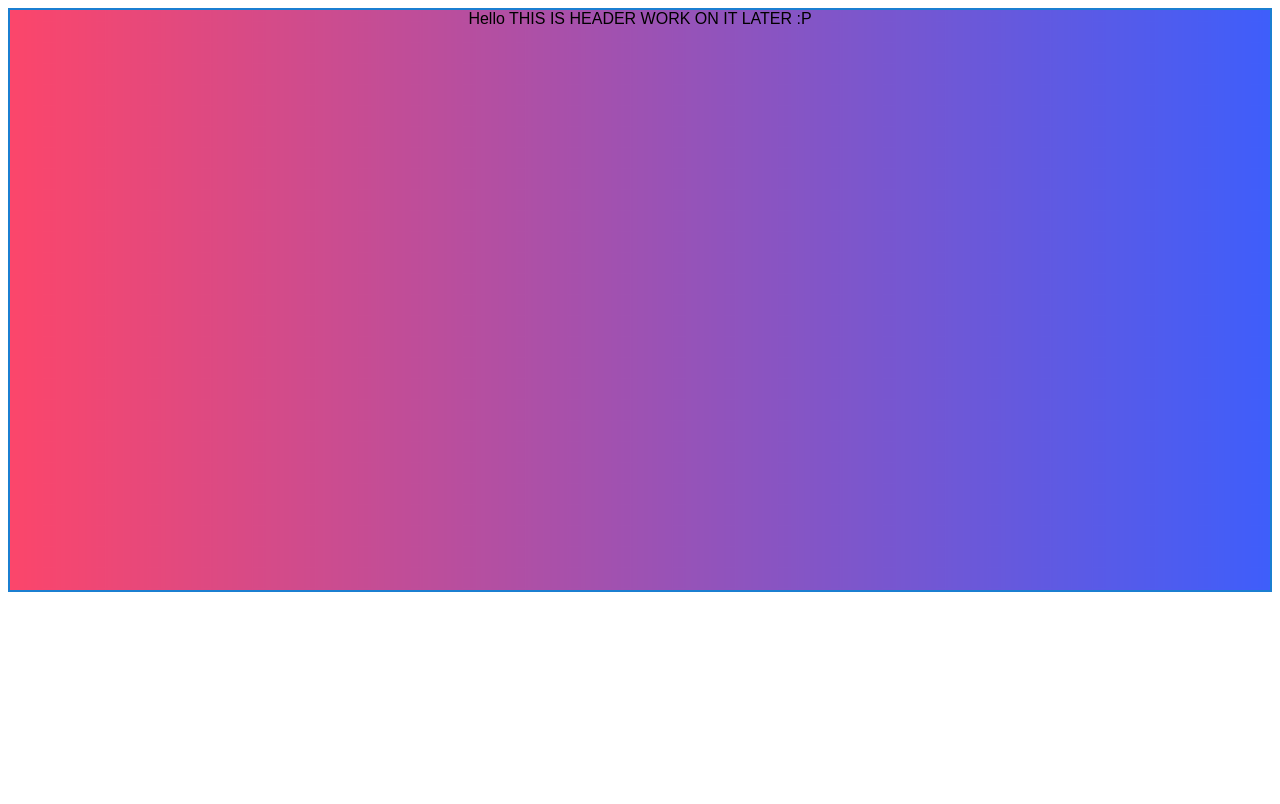
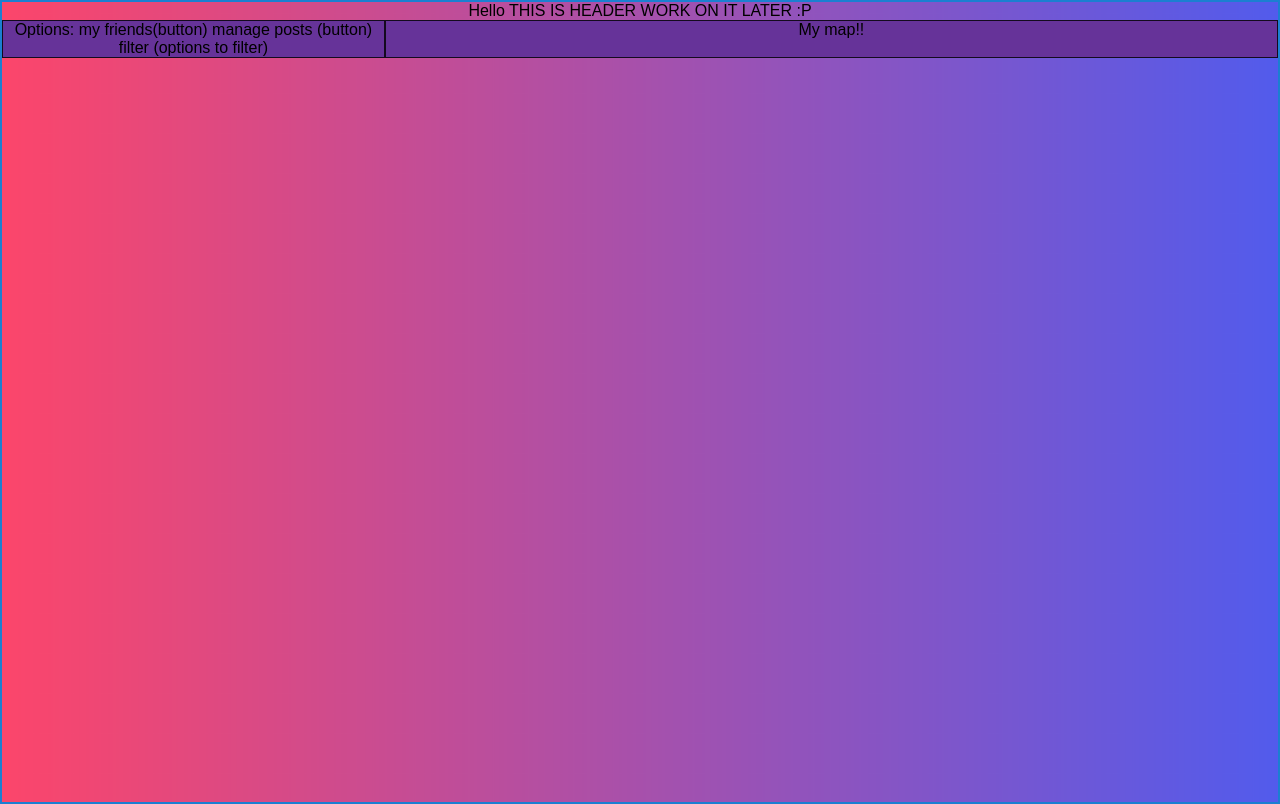
Before and after one commit to IgorVolokhov/Fakelook, a React (Create React App) app in the folder react/: page /menu in a window 1280 px wide. Built offline with nearby package versions, Linux system fonts and the light colour scheme.

Commit message:
before map & posts

```diff
--- a/react/src/App.css
+++ b/react/src/App.css
@@ -1,10 +1,16 @@
+html,
+body {
+  height: 100%;
+  margin: 0;
+}
+
 .App {
   text-align: center;
   border: 2px solid rgb(27, 127, 209);
   background: url(./Images/Background.png);
   background-repeat: no-repeat;
   background-size: cover;
-  height: 580px;
+  height: 100vh;
   font-family: Century Gothic, CenturyGothic, AppleGothic, sans-serif;
 }
 
--- a/react/src/App.tsx
+++ b/react/src/App.tsx
@@ -3,7 +3,7 @@ import { Route, Router, Switch, BrowserRouter } from "react-router-dom";
 import "./App.css";
 import Login from "./pages/Login/Login";
 import SignUp from "./pages/SignUp/SignUp";
-import CustomButton from "./components/CustomButton";
+import Menu from "./pages/Menu/Menu";
 
 function App() {
   return (
@@ -20,6 +20,9 @@ function App() {
             <Route path="/signup">
               <SignUp />
             </Route>
+            <Route path="/menu">
+              <Menu />
+            </Route>
           </Switch>
         </div>
       </BrowserRouter>
--- /dev/null
+++ b/react/src/components/MyMap.tsx
@@ -0,0 +1,5 @@
+const MyMap = () => {
+  return <div>My map!!</div>;
+};
+
+export default MyMap;
--- /dev/null
+++ b/react/src/components/Options.tsx
@@ -0,0 +1,10 @@
+const Options = () => {
+  return (
+    <div>
+      Options: my friends(button) manage posts (button) filter (options to
+      filter)
+    </div>
+  );
+};
+
+export default Options;
--- a/react/src/pages/Login/Login.tsx
+++ b/react/src/pages/Login/Login.tsx
@@ -2,7 +2,7 @@ import { FieldAttributes, Form, Formik, useField } from "formik";
 import schema from "../../validations/Signin.validations";
 import { Link } from "react-router-dom";
 import { axiosSignin } from "../../services/authentication/authentication.axios";
-import CustomButton from "../../components/CustomButton";
+import CustomButton from "../../models/CustomButton";
 import { TextField } from "@material-ui/core";
 const baseURL = "http://localhost:9000";
 export interface IUser {
--- a/react/src/pages/Menu/Menu.css
+++ b/react/src/pages/Menu/Menu.css
@@ -0,0 +1,9 @@
+.grid-container {
+    display: grid;
+    grid-template-columns: 30% 70%;
+}
+
+.grid-item {
+    border: 1px solid rgba(0, 0, 0, 0.8);
+    background-color: rebeccapurple;
+}
--- a/react/src/pages/Menu/Menu.tsx
+++ b/react/src/pages/Menu/Menu.tsx
@@ -1,11 +1,18 @@
-import React from 'react'
+import MyMap from "../../components/MyMap";
+import Options from "../../components/Options";
+import "./Menu.css";
 
 const Menu = () => {
-    return (
-        <div>
+  return (
+    <div className="grid-container">
+      <div className="grid-item">
+        <Options></Options>
+      </div>
+      <div className="grid-item">
+        <MyMap></MyMap>
+      </div>
+    </div>
+  );
+};
 
-        </div>
-    )
-}
-
-export default Menu
+export default Menu;
--- a/react/src/pages/SignUp/SignUp.tsx
+++ b/react/src/pages/SignUp/SignUp.tsx
@@ -2,7 +2,7 @@ import { Formik, Form, useField, FieldAttributes } from "formik";
 import { TextField, Button } from "@material-ui/core";
 import schema from "../../validations/SignUp.validations";
 import { axiosSignup } from "../../services/authentication/authentication.axios";
-import CustomButton from "../../components/CustomButton";
+import CustomButton from "../../models/CustomButton";
 
 // TODO on taken info on signup do something better than alert
 
--- a/react/src/services/authentication/authentication.axios.ts
+++ b/react/src/services/authentication/authentication.axios.ts
@@ -15,7 +15,6 @@ export const axiosSignup = async (
     .post(signupUrl, { username: username, password: password, email: email })
     .then((res) => {
       const { message, isAdded } = res.data;
-      console.log(message);
       isAddedRes = isAdded;
     });
   return isAddedRes;
```
Also changed, not shown: react/src/components/what-it-does.txt (deleted), react/src/models/CustomButton.jsx (renamed from react/src/components/CustomButton.jsx).
